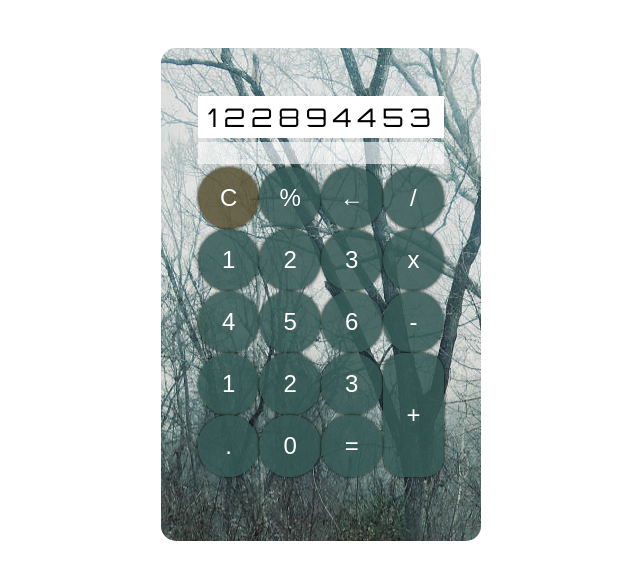
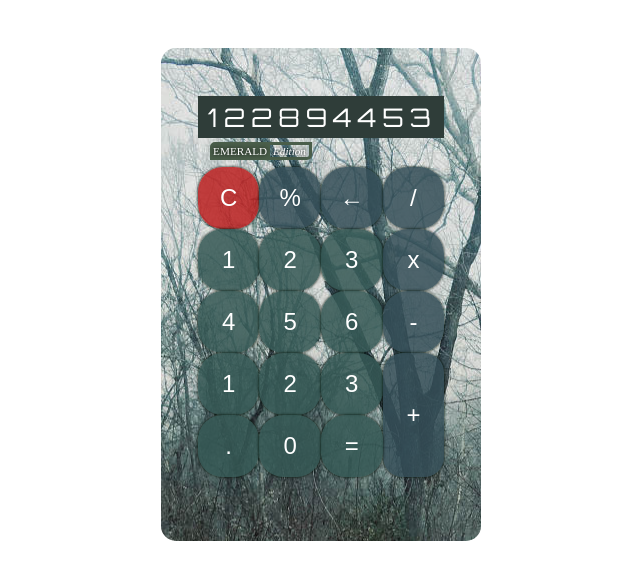
Before and after one commit to brenxm/calculator, a plain HTML site: page index.html in a window 1280 px wide. Shown: the whole page, without its empty margins (319-959 px from the left). Drawn offline with Linux system fonts and the light colour scheme.

Commit message:
logo and place holder for js manipulation added

```diff
--- a/index.html
+++ b/index.html
@@ -16,25 +16,28 @@
                 <div class="screen">122894453</div>
             </div>
             <div class="info-container">
-                <div class="info"></div>
+                <div class="info">
+                    <div class="main-logo">EMERALD</div>
+                    <div class="edition-logo">Edition</div>
+                </div>
             </div>
             <div class="button-container">
                 <button id="clear-button">C</button>
-                <button>%</button>
-                <button>←</button>
-                <button>/</button>
+                <button class ='operators'>%</button>
+                <button class ='operators'>←</button>
+                <button class ='operators'>/</button>
                 <button>1</button>
                 <button>2</button>
                 <button>3</button>
-                <button>x</button>
+                <button class ='operators'>x</button>
                 <button>4</button>
                 <button>5</button>
                 <button>6</button>
-                <button>-</button>
+                <button class ='operators'>-</button>
                 <button>1</button>
                 <button>2</button>
                 <button>3</button>
-                <button id="plus-operator">+</button>
+                <button class ='operators'id="plus-operator">+</button>
                 <button>.</button>
                 <button>0</button>
                 <button >=</button>
--- a/style.css
+++ b/style.css
@@ -1,3 +1,13 @@
+:root{
+    --main-pads: rgba(255,255,255,1);
+    --operator-pads: rgba(255,255,255,1);
+    --clear-pad: rgba(255,255,255,1);
+    --pads-font-color: rgba(255,255,255,1);
+    --screen-font-color: rgba(255,255,255,1);
+    --logo-color: rgb(74, 94, 74);
+    --screen-color: rgb(47, 61, 57);
+}
+
 body {
     justify-content: center;
     align-items: center;
@@ -23,7 +33,7 @@ body {
 .screen-container {
     margin: 0 auto;
     width: 100%;
-    background-color: white;
+    background-color: var(--screen-color);
     flex: 1 1 10%;
 
 }
@@ -34,14 +44,10 @@ body {
     letter-spacing: 6px;
     padding: 5px 10px;
     font-family: Orbitron;
+    color: var(--screen-font-color)
 }
 
-.info-container {
-    width: 100%;
-    background-color: rgba(255, 255, 255, 0.6);
-    margin: 0 auto;
-    flex: 1 1 6%;
-}
+
 
 .button-container {
     flex: 1 1 84%;
@@ -55,11 +61,14 @@ body {
     height: auto;
     width: auto;
     border: none;
-    border-radius: 50%;
+    border-radius: 40%;
     background-color: rgba(53, 88, 85, 0.856);
     color: white;
     font-size: 1.5rem;
     box-shadow: 0 0 3px rgb(1, 15, 3);
+}
+.operators{
+    background-color: rgba(53, 79, 88, 0.856);
 }
 
 #plus-operator {
@@ -69,7 +78,35 @@ body {
 }
 
 #clear-button {
-        background-color: rgba(88, 81, 53, 0.856);
+        background-color: rgba(188, 33, 33, 0.856);
+}
+
+/* INFO styles*/
+.info-container {
+    width: 90%;
+    margin: 0 auto;
+    flex: 1 1 6%;
+    font-size: 0.7rem;
+    color: white;
+    box-sizing: border-box;
+    text-shadow: 0 0 4px black;
+}
+
+.main-logo {
+    display: inline-block;
+    background-color: var(--logo-color);
+    border-top-left-radius: 5px;
+    border: 3px solid var(--logo-color);
+}
+.edition-logo{
+    display: inline-block;
+    border: 3px solid var(--logo-color);
+    border-left: none;
+    position: relative;
+    padding: 0 3px;
+    left: -3px;
+    border-bottom-right-radius: 5px;
+    font-style: italic;
 }
 
 @media (max-width: 768px) {
```
